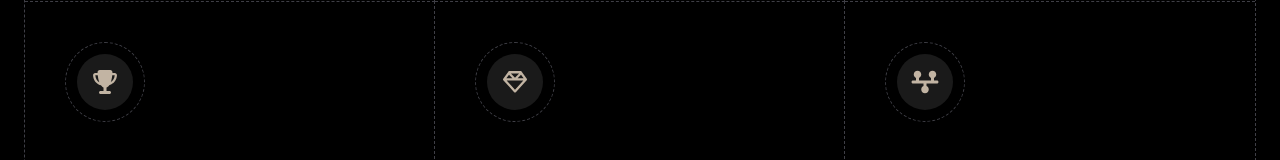
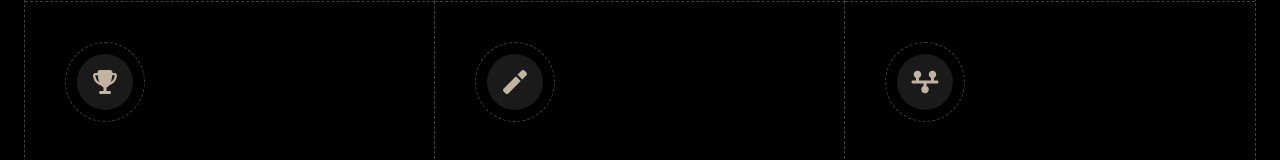
Before and after one commit to Medo971808/Markly, a Nuxt app: page / in a window 1280 px wide. Shown: the part 1498-1658 px from the top of the page. Built offline with nearby package versions, Linux system fonts and the light colour scheme.

Commit message:
edit Section 2

```diff
--- a/app/components/Home/Section2.vue
+++ b/app/components/Home/Section2.vue
@@ -43,7 +43,7 @@
                 <div class="p-10 relative border-t  border-r border-dashed border-zinc-700">
                     <div class="rounded-full w-20 h-20 border border-dashed border-zinc-700 flex justify-center items-center">
                         <div class="rounded-full w-14 h-14 bg-[#1A1A1A] flex justify-center items-center">
-                            <FontAwesomeIcon :icon="['far', 'gem']" class="text-[#C2B4A3] text-2xl" />
+                            <FontAwesomeIcon :icon="['fas', 'magic']" class="text-[#C2B4A3] text-2xl" />
                         </div>
                     </div>
                     <h3 class="text-2xl mt-10 mb-2">Empowering Your Style</h3>
--- a/app/plugins/fontawesome.ts
+++ b/app/plugins/fontawesome.ts
@@ -1,11 +1,11 @@
 import { library } from '@fortawesome/fontawesome-svg-core'
 import { FontAwesomeIcon } from '@fortawesome/vue-fontawesome'
-import { faStar, faTrophy, faTimeline, faTShirt } from '@fortawesome/free-solid-svg-icons'
+import { faStar, faTrophy, faTimeline, faTShirt, faMagic } from '@fortawesome/free-solid-svg-icons'
 import { faFaceSmileBeam, faGem } from '@fortawesome/free-regular-svg-icons'
 
 import { defineNuxtPlugin } from 'nuxt/app'
 
-library.add(faStar, faTrophy, faFaceSmileBeam, faGem, faTimeline, faTShirt)
+library.add(faStar, faTrophy, faFaceSmileBeam, faGem, faTimeline, faTShirt, faMagic)
 
 export default defineNuxtPlugin((nuxtApp) => {
   nuxtApp.vueApp.component('FontAwesomeIcon', FontAwesomeIcon)
```
